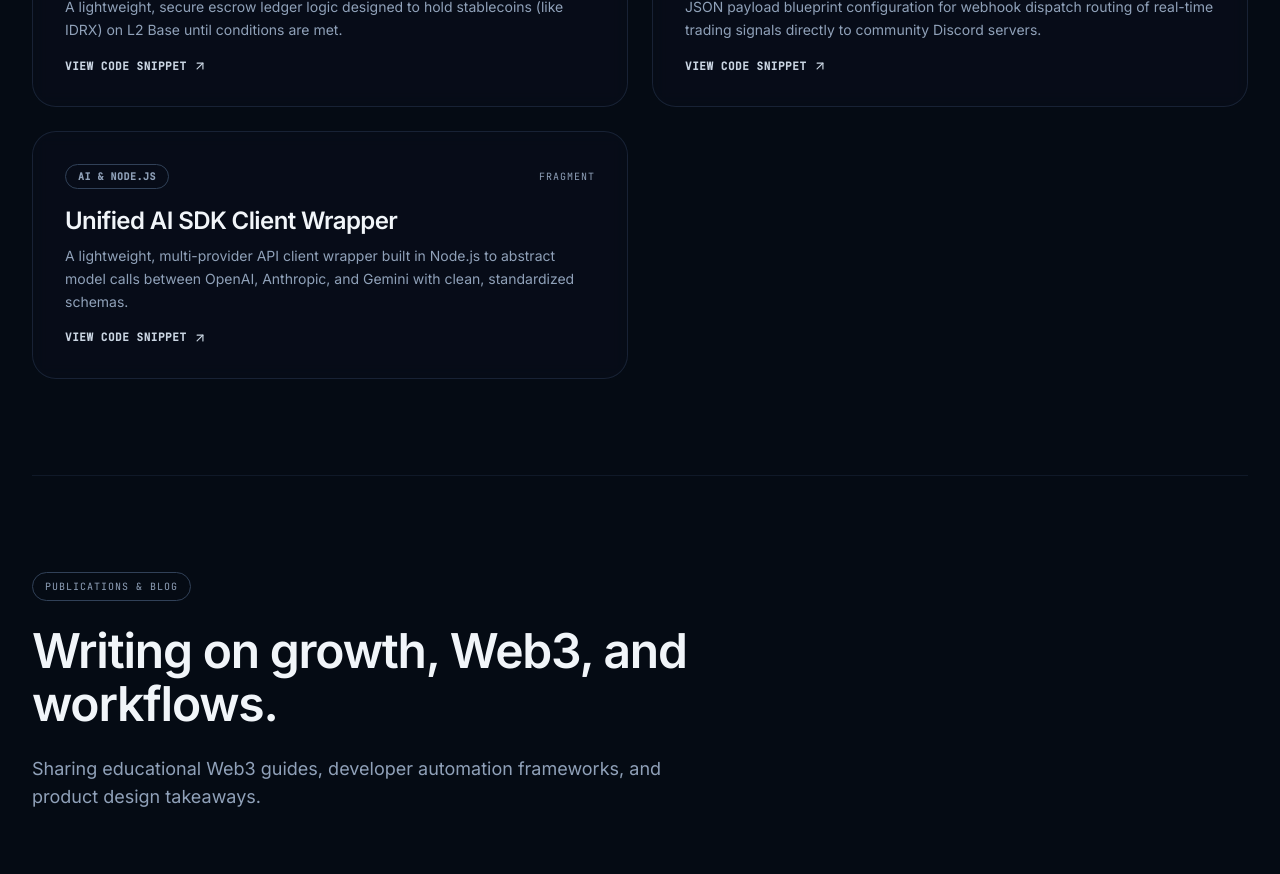
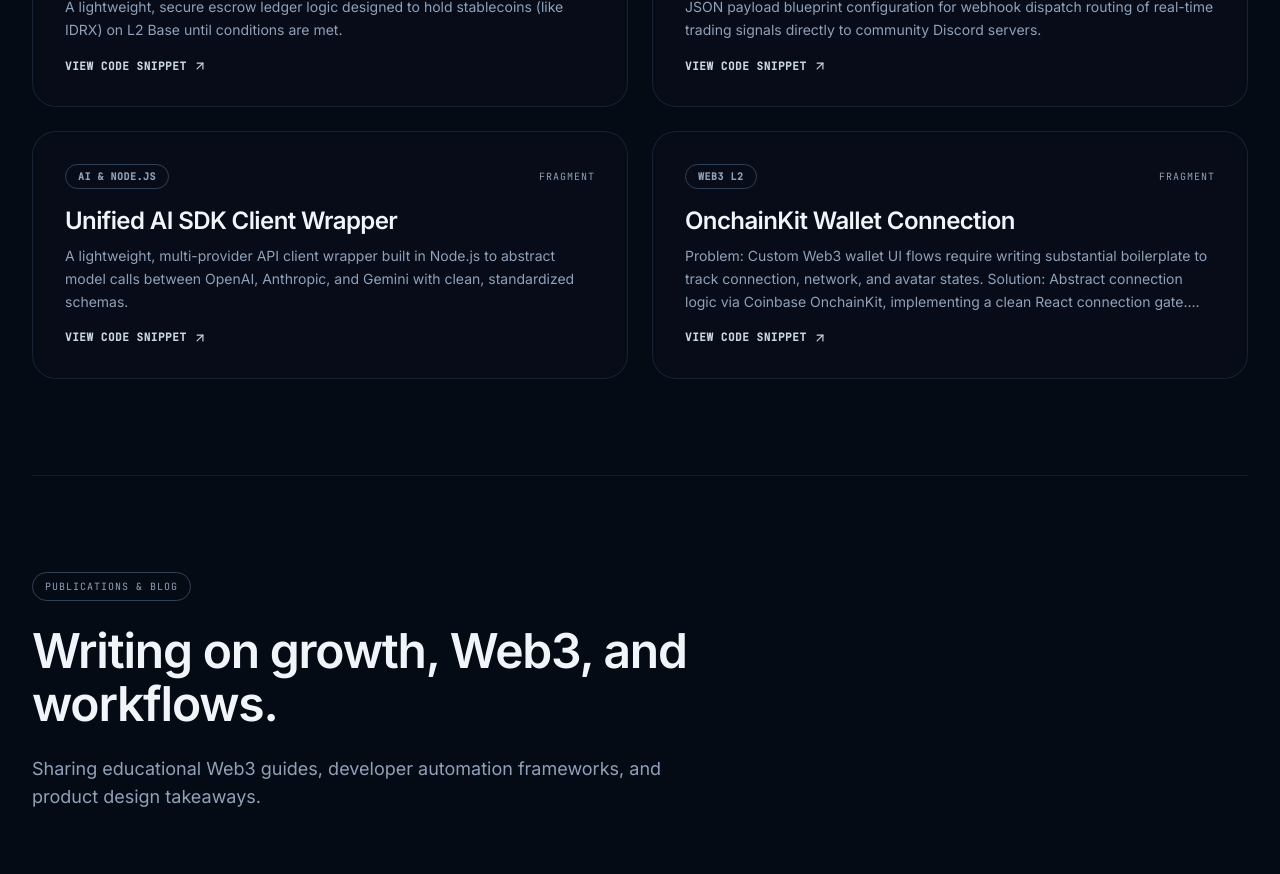
Before and after one commit to thebegithub/Portfolio, a React (Vite) app: page / in a window 1280 px wide. Shown: the part 2400-3274 px from the top of the page. Built offline with nearby package versions, Linux system fonts and the light colour scheme; grey boxes are pictures that could not be loaded.

Commit message:
add onchainkit wallet connect technical note

```diff
--- a/src/data.ts
+++ b/src/data.ts
@@ -124,6 +124,33 @@ async function callAI(messages, tools) {
     });
   }
 }`
+  },
+  {
+    id: "4",
+    title: "OnchainKit Wallet Connection",
+    category: "WEB3 L2",
+    desc: "Problem: Custom Web3 wallet UI flows require writing substantial boilerplate to track connection, network, and avatar states. Solution: Abstract connection logic via Coinbase OnchainKit, implementing a clean React connection gate. Key Takeaways: 1. Reduces UI state code footprint by 80%. 2. Integrates native ENS and balance queries at the client layer. 3. Fully compatible with Wagmi/Viem provider contexts on Base L2.",
+    code: `import { Wallet, ConnectWallet, WalletDropdown } from '@coinbase/onchainkit/wallet';
+import { Address, Avatar, Name, Identity, EthAmount } from '@coinbase/onchainkit/identity';
+
+export function OnchainWallet() {
+  return (
+    <Wallet>
+      <ConnectWallet className="bg-blue-600 hover:bg-blue-700 text-white rounded-full">
+        <Avatar className="h-6 w-6" />
+        <Name />
+      </ConnectWallet>
+      <WalletDropdown>
+        <Identity className="px-4 pt-3 pb-2" hasCopyAddressOnClick>
+          <Avatar />
+          <Name />
+          <Address />
+          <EthAmount />
+        </Identity>
+      </WalletDropdown>
+    </Wallet>
+  );
+}`
   }
 ];
 
```
